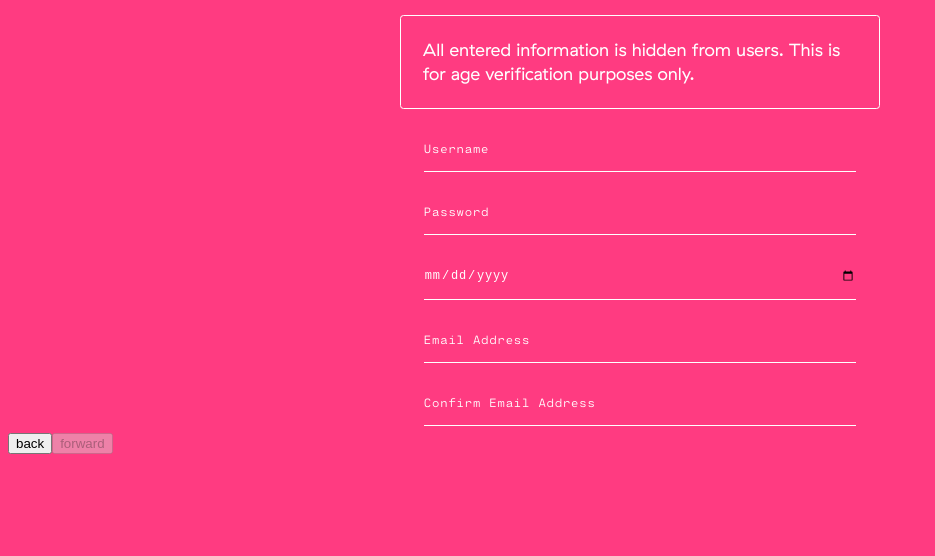
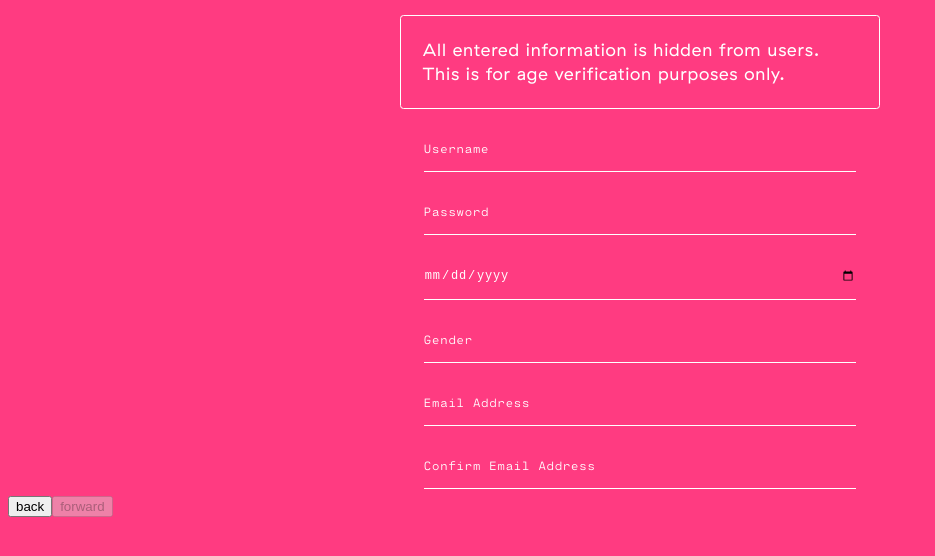
Before and after one commit to heatherpark/performer-signup, a React (Create React App) app: page / in a window 1280 px wide. Shown: the top 556 px of the page, without its empty margins (0-935 px from the left). Built offline with nearby package versions, Linux system fonts and the light colour scheme.

Commit message:
Add gender input field and have placeholder disappear

```diff
--- a/src/AgeVerification.css
+++ b/src/AgeVerification.css
@@ -44,3 +44,8 @@
   border-radius: 4px 4px 0 0;
   padding-left: 3.5%;
 }
+
+[placeholder]:focus::-webkit-input-placeholder {
+  transition: opacity 0.5s 0.5s ease;
+  opacity: 0;
+}
--- a/src/AgeVerification.js
+++ b/src/AgeVerification.js
@@ -51,6 +51,12 @@ class AgeVerification extends Component {
             validate={[required, age(21)]}
             component={this.renderField} />
           <Field
+            name="gender"
+            type="text"
+            placeholder="Gender"
+            validate={[required]}
+            component={this.renderField} />
+          <Field
             name="email1"
             type="email"
             placeholder="Email Address"
--- a/src/style.css
+++ b/src/style.css
@@ -14,14 +14,13 @@
 
 :root {
   --primary-font: GTHaptik;
-  --primary-font-letter-spacing: 0.04rem;
   --secondary-font: CartographMonoCF;
-  --secondary-font-letter-spacing: 0.05rem;
   --primary-font-global-size: 0.75rem;
   --font-color: #FFF;
 }
 
 html {
+  letter-spacing: 0.05rem;
   line-height: 1.45rem;
 }
 
```
